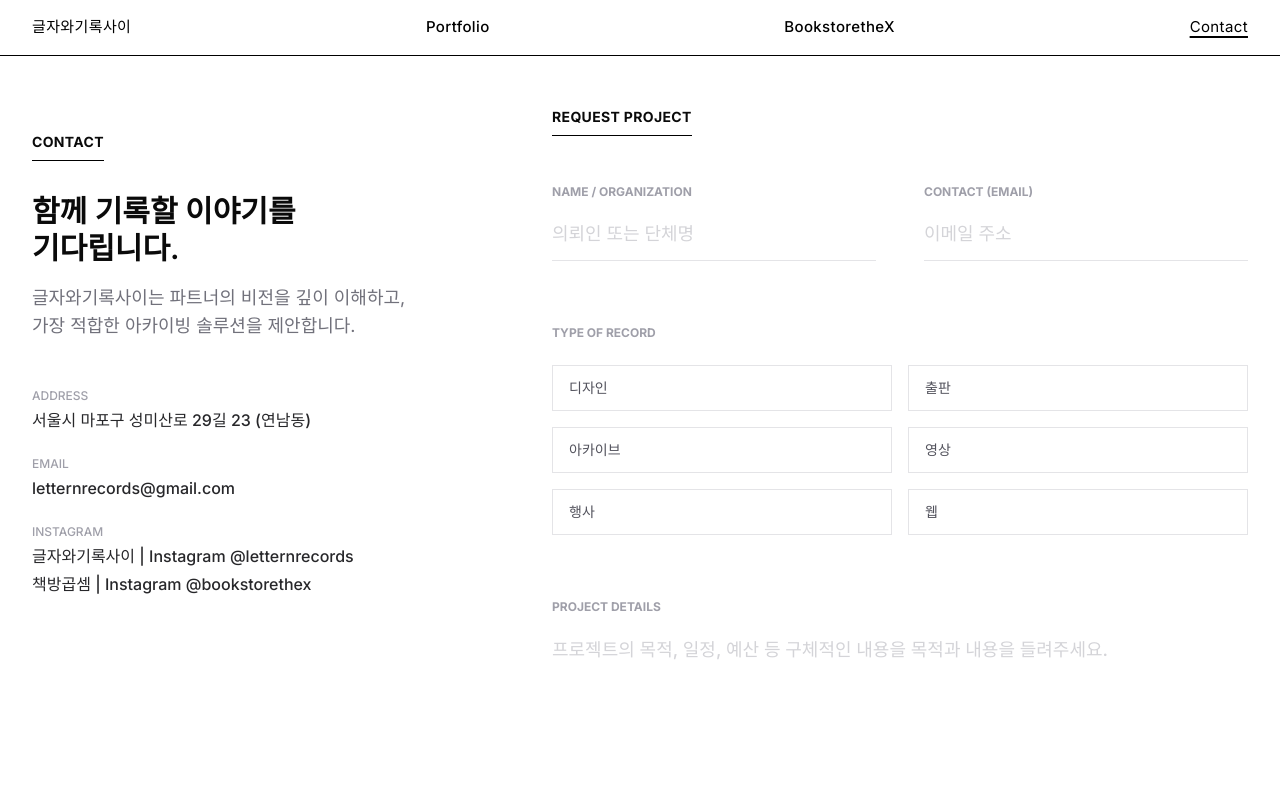
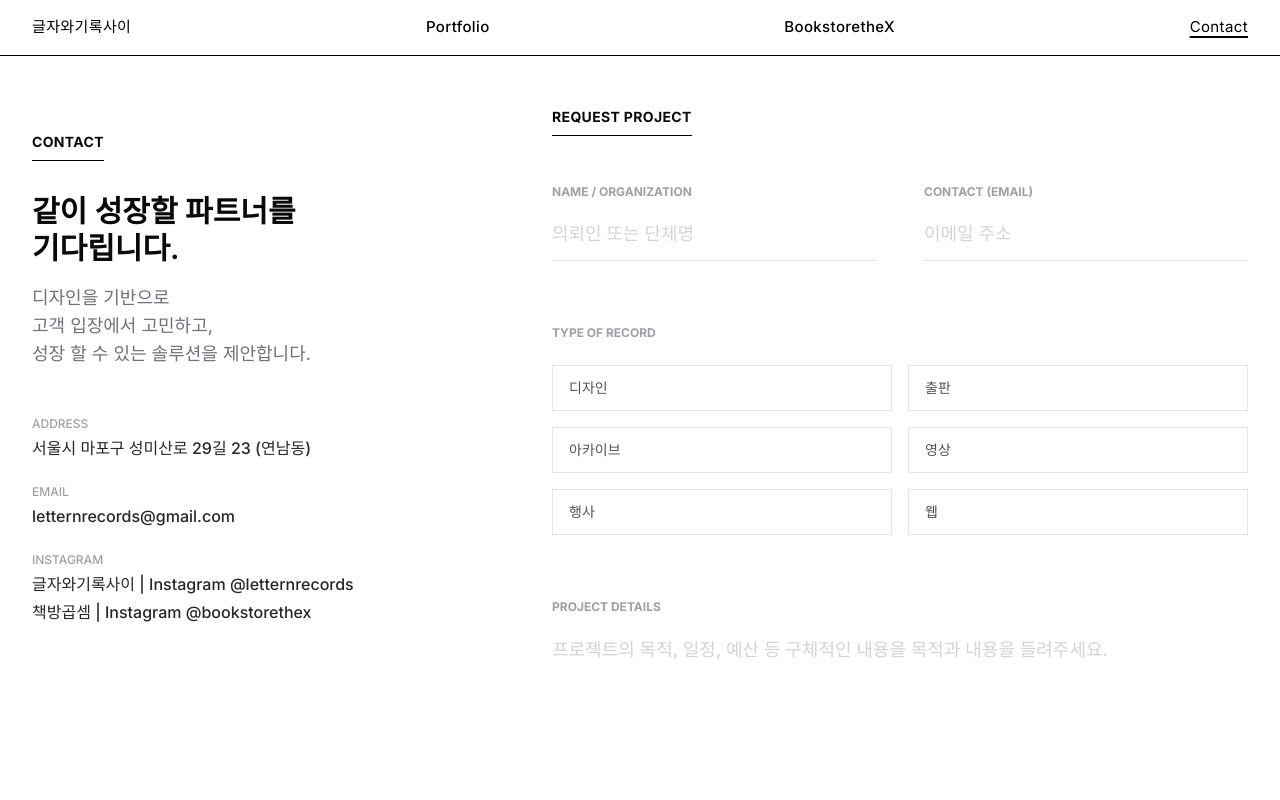
Before and after one commit to mxblue79/letterandrecords, a React (Vite) app: page /contact in a window 1280 px wide. Shown: the top 800 px of the page. Built offline with nearby package versions, Linux system fonts and the light colour scheme.

Commit message:
content(Contact): update intro text to emphasize growth and design solutions

```diff
--- a/src/app/pages/Contact.tsx
+++ b/src/app/pages/Contact.tsx
@@ -81,10 +81,11 @@ export function Contact() {
 
             <div className="space-y-12">
               <div>
-                <p className="text-3xl font-semibold leading-tight mb-4">함께 기록할 이야기를<br />기다립니다.</p>
+                <p className="text-3xl font-semibold leading-tight mb-4">같이 성장할 파트너를<br />기다립니다.</p>
                 <p className="text-zinc-500 text-lg">
-                  글자와기록사이는 파트너의 비전을 깊이 이해하고,<br />
-                  가장 적합한 아카이빙 솔루션을 제안합니다.
+                  디자인을 기반으로<br />
+                  고객 입장에서 고민하고,<br />
+                  성장 할 수 있는 솔루션을 제안합니다.
                 </p>
               </div>
 
```
